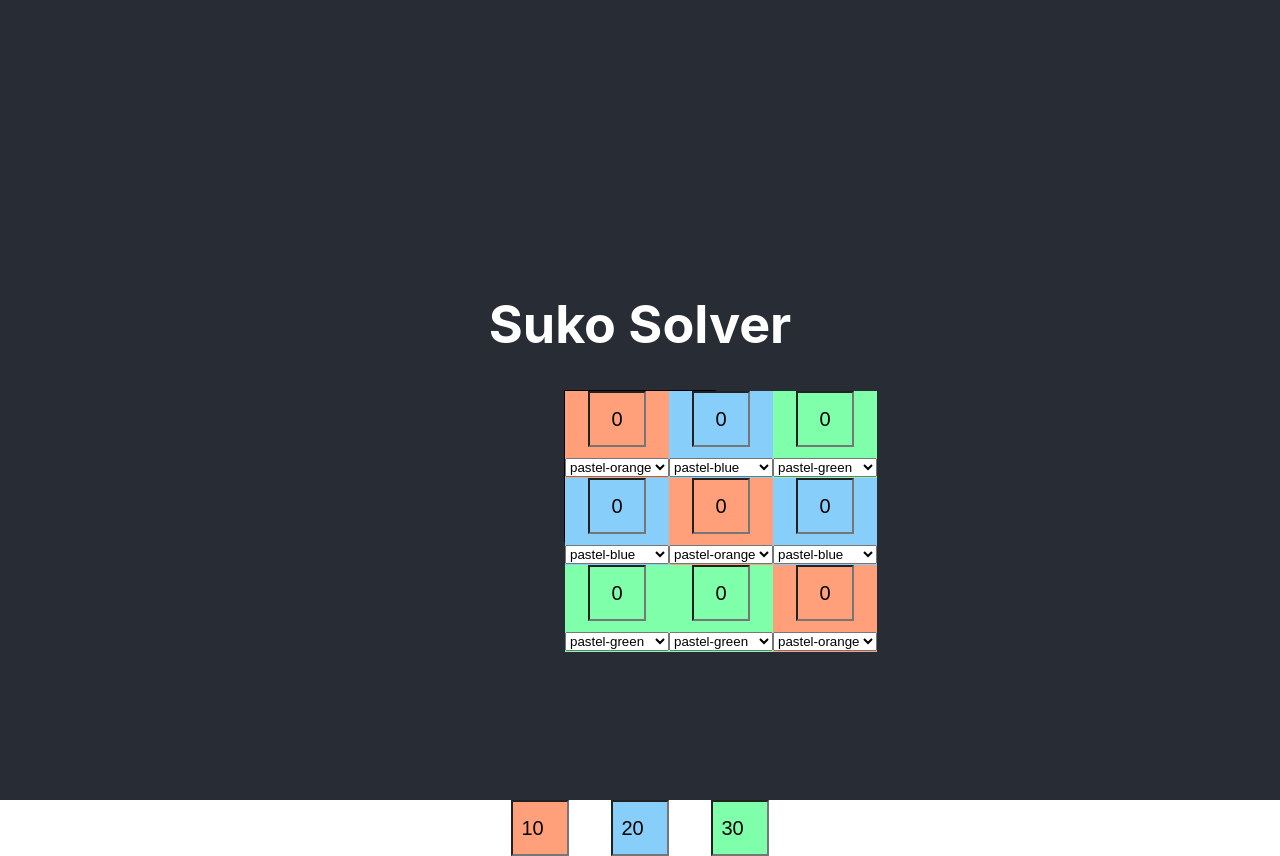
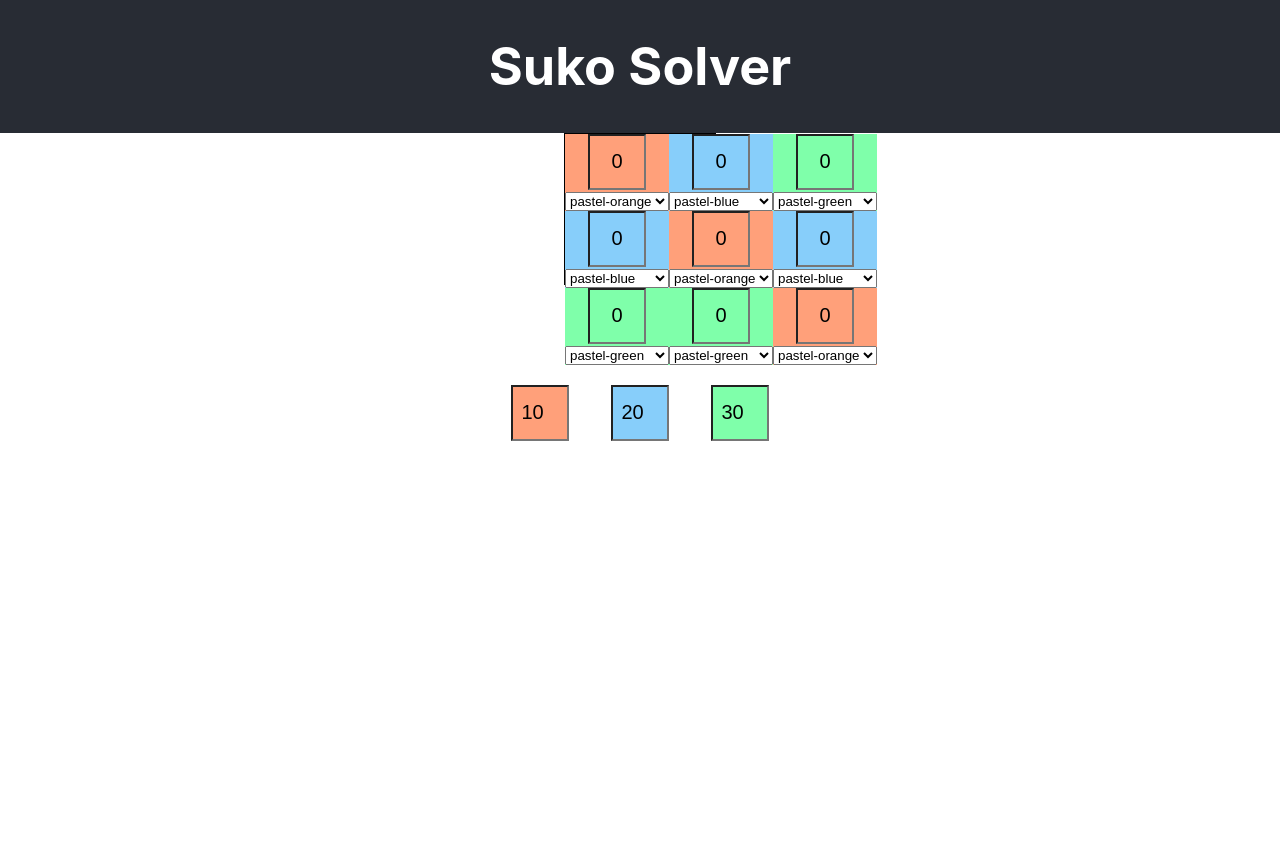
Before and after one commit to elliotdes/suko-solver, a React (Create React App) app: page / in a window 1280 px wide. After the commit the page ends 800 px from the top, so only its background shows below. Built offline with nearby package versions, Linux system fonts and the light colour scheme.

Commit message:
inital css

```diff
--- a/src/App.css
+++ b/src/App.css
@@ -15,7 +15,6 @@
 
 .App-header {
   background-color: #282c34;
-  min-height: 100vh;
   display: flex;
   flex-direction: column;
   align-items: center;
@@ -84,3 +83,24 @@
   height: 150px;
   border: 1px solid black;
 }
+
+.grid-container {
+  display: flex;
+  justify-content: center;
+  align-items: center;
+  padding-bottom: 100px;
+}
+
+.sum-container {
+  display: flex;
+  justify-content: center;
+  align-items: center;
+}
+
+.sum {
+  width: 50px;
+  height: 50px;
+  border-radius: 10px;
+  padding: 5px;
+  margin: 5px;
+}
--- a/src/App.js
+++ b/src/App.js
@@ -68,20 +68,32 @@ function App() {
     <div className="App">
       <header className="App-header">
         <h1>Suko Solver</h1>
+      </header>
+      <div className="grid-container">
         <Grid
           grid={grid}
           colors={colors}
           onChange={handleChange}
           onColorChange={handleColorChange}
         ></Grid>
-      </header>
-      <Sum
-        color="#FFA07A"
-        initialValue={orangeSum}
-        onChange={handleSumChange}
-      />
-      <Sum color="#87CEFA" initialValue={blueSum} onChange={handleSumChange} />
-      <Sum color="#7FFFAA" initialValue={greenSum} onChange={handleSumChange} />
+      </div>
+      <div className="sum-container">
+        <Sum
+          color="#FFA07A"
+          initialValue={orangeSum}
+          onChange={handleSumChange}
+        />
+        <Sum
+          color="#87CEFA"
+          initialValue={blueSum}
+          onChange={handleSumChange}
+        />
+        <Sum
+          color="#7FFFAA"
+          initialValue={greenSum}
+          onChange={handleSumChange}
+        />
+      </div>
     </div>
   );
 }
```
